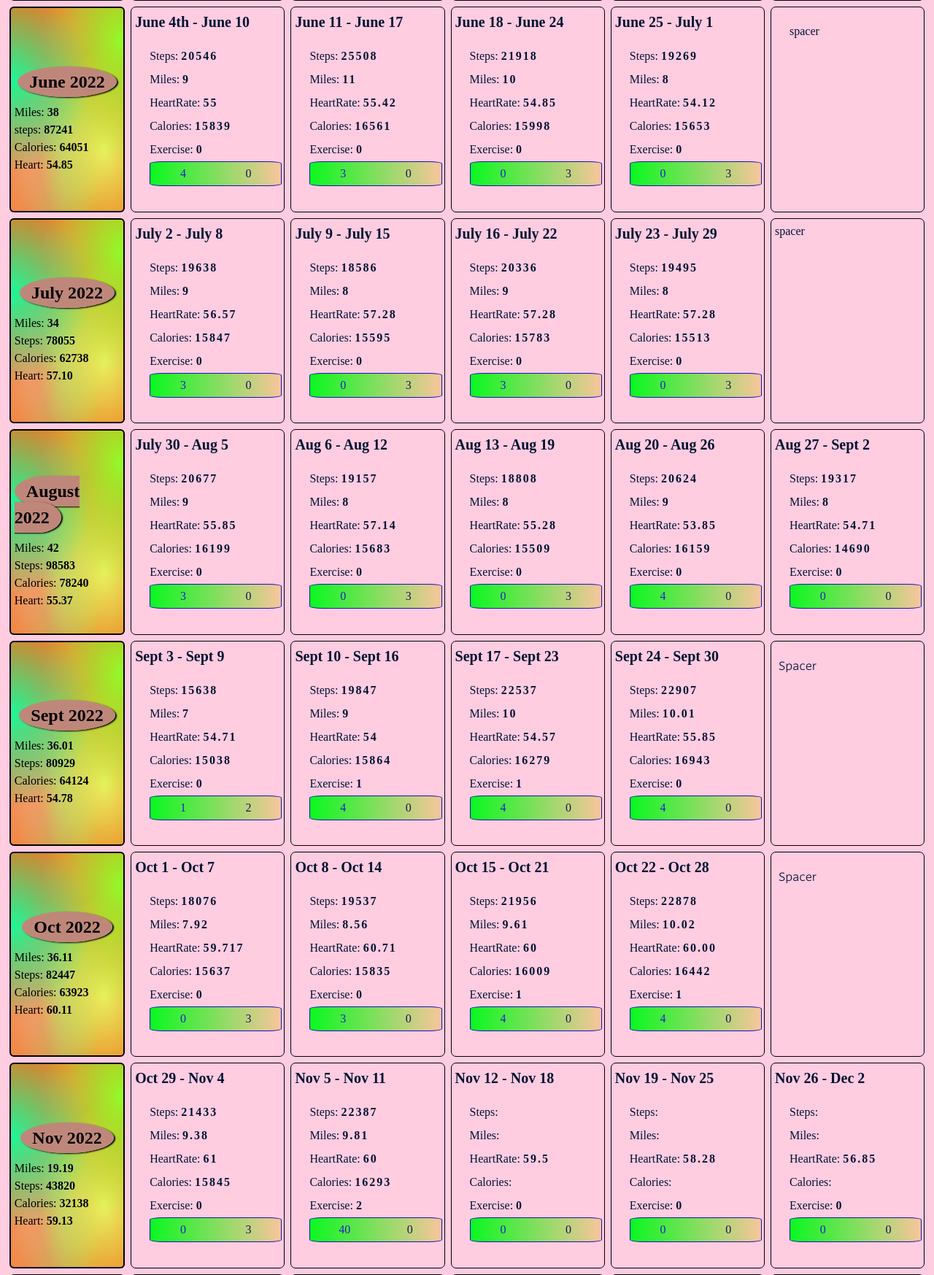
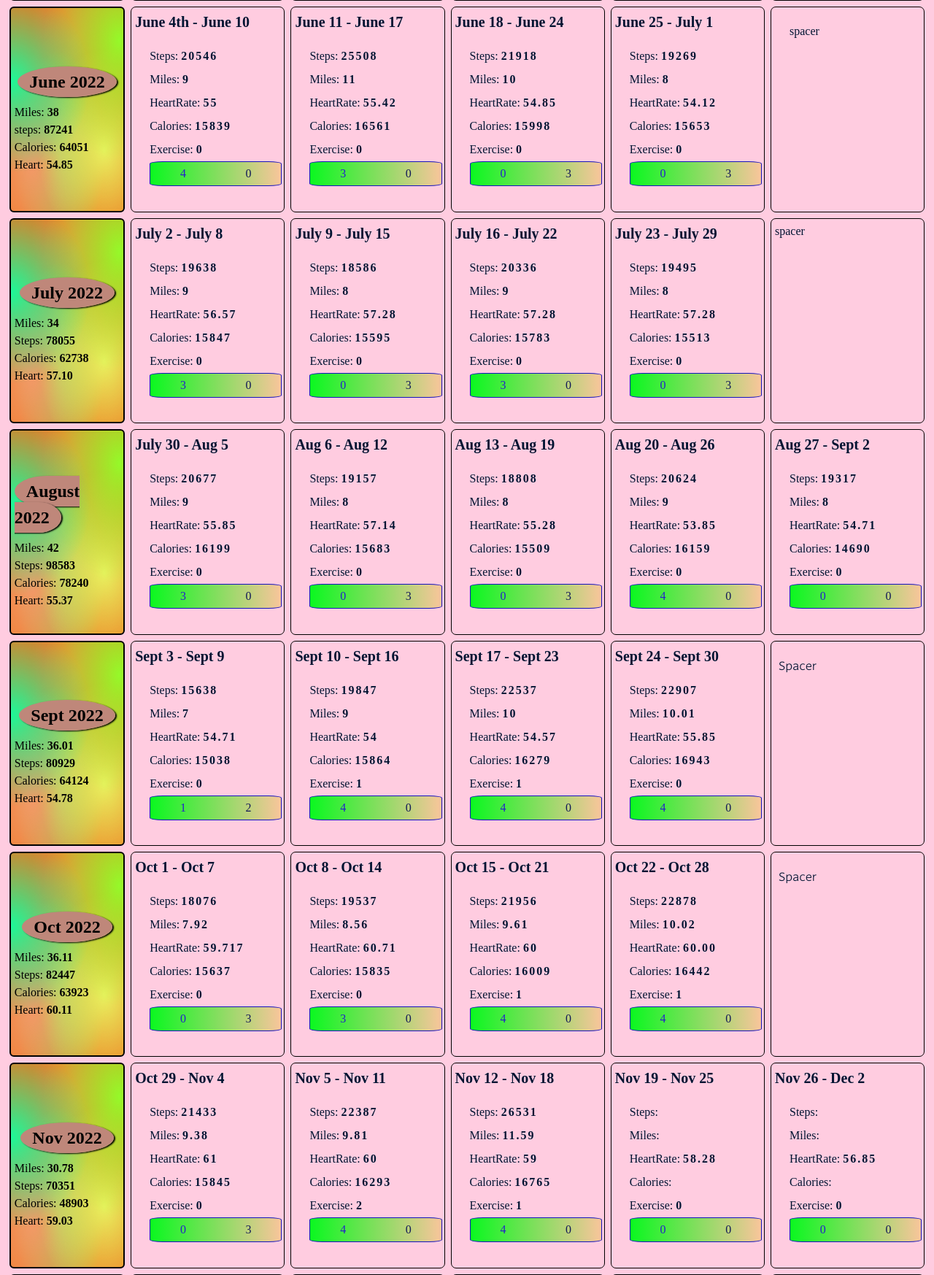
Before and after one commit to Shivabeach/forward, a CodeIgniter app: page /forward/index.php/pages/grid23 in a window 1280 px wide. Shown: the part 1823-3570 px from the top of the page at 73% size. Run offline with CodeIgniter, Linux system fonts and the light colour scheme; some web fonts are replaced.

Commit message:
3rd week November

```diff
--- a/application/views/pages/grid23.php
+++ b/application/views/pages/grid23.php
@@ -679,18 +679,18 @@
         <li class="pb25 novHeart">HeartRate: <strong>60</strong> </li>
         <li class="pb25 novCalorie">Calories: <strong>16293</strong> </li>
         <li class="pb25 ex">Exercise: <strong>2</strong> </li>
-        <li class="summary pb25"><span class="pos">40</span> <span class="neg">0</span> </li>
+        <li class="summary pb25"><span class="pos">4</span> <span class="neg">0</span> </li>
       </ul>
     </div>
     <div class="div28">
       <h5 class="date-range">Nov 12 - Nov 18</h5>
       <ul>
-        <li class="pb25 novStep">Steps: <strong></strong> <span class="steps show "></span></li>
-        <li class="pb25 novMile ">Miles: <strong></strong> </li>
-        <li class="pb25 novHeart">HeartRate: <strong>59.5</strong> </li>
-        <li class="pb25 novCalorie">Calories: <strong></strong> </li>
-        <li class="pb25 ex">Exercise: <strong>0</strong> </li>
-        <li class="summary pb25"><span class="pos">0</span> <span class="neg">0</span> </li>
+        <li class="pb25 novStep">Steps: <strong>26531</strong></li>
+        <li class="pb25 novMile ">Miles: <strong>11.59</strong> </li>
+        <li class="pb25 novHeart">HeartRate: <strong>59</strong> </li>
+        <li class="pb25 novCalorie">Calories: <strong>16765</strong> </li>
+        <li class="pb25 ex">Exercise: <strong>1</strong> </li>
+        <li class="summary pb25"><span class="pos">4</span> <span class="neg">0</span> </li>
       </ul>
     </div>
     <div class="div29">
```
